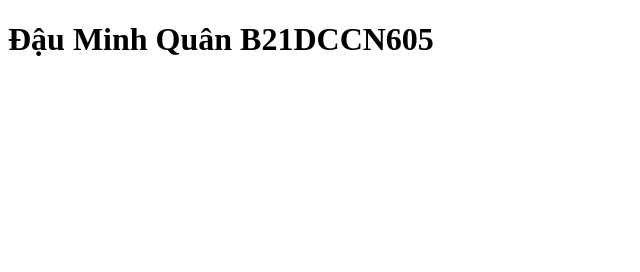
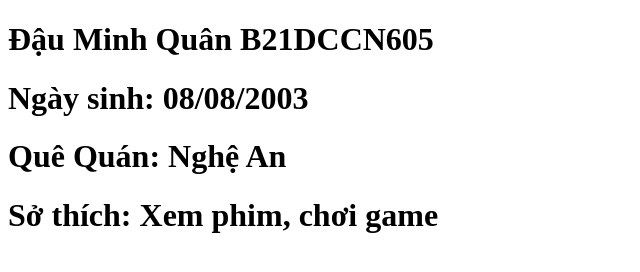
Before and after one commit to minhhquann88/laptrinhweb, a plain HTML site: page index.html in a window 1280 px wide. Shown: the whole page, without its empty margins (0-640 px from the left). Drawn offline with Linux system fonts and the light colour scheme.

Commit message:
Update index.html

```diff
--- a/index.html
+++ b/index.html
@@ -7,5 +7,8 @@
 </head>
 <body>
     <h1>Đậu Minh Quân B21DCCN605</h1>
+    <h1>Ngày sinh: 08/08/2003</h1>
+    <h1>Quê Quán: Nghệ An</h1>
+    <h1>Sở thích: Xem phim, chơi game</h1>
 </body>
 </html>
```
